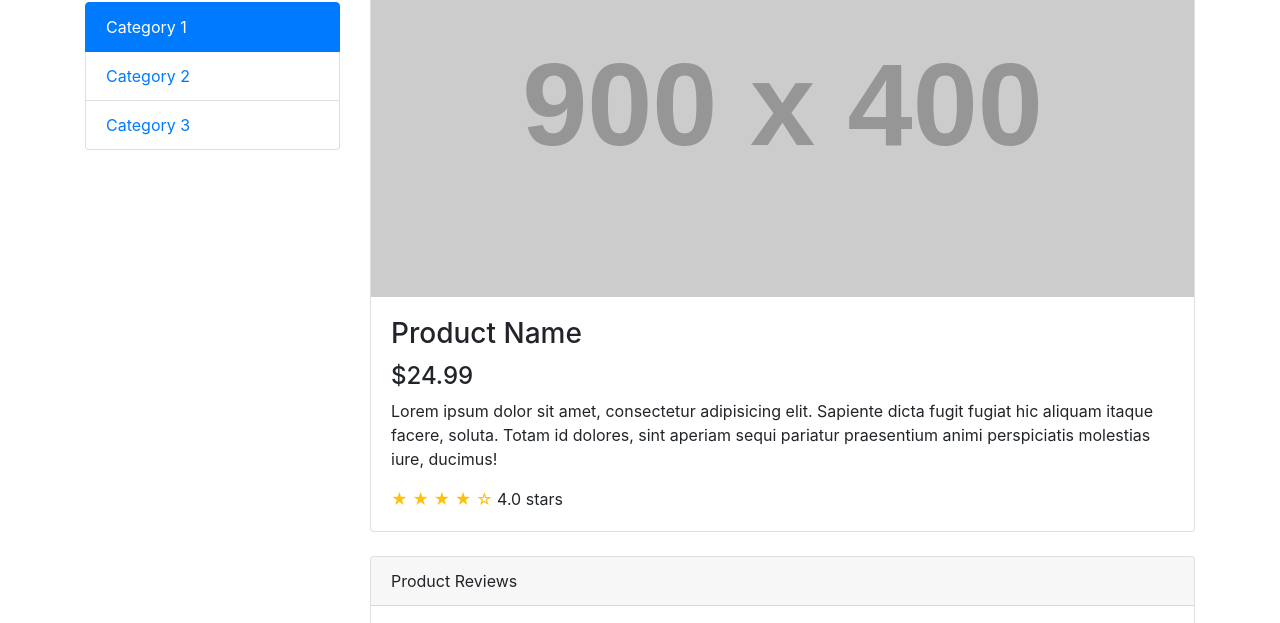
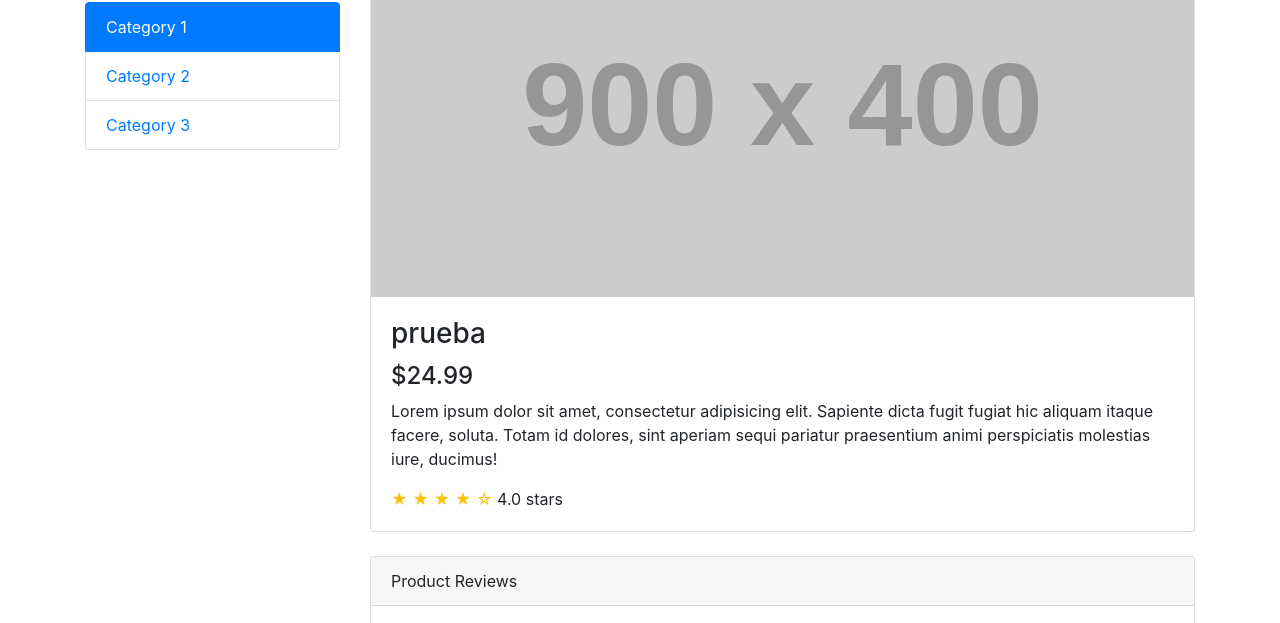
Before and after one commit to archerxd234/proyecto, a website: page index.html in a window 1280 px wide. Shown: the part 150-773 px from the top of the page. Drawn offline with Linux system fonts and the light colour scheme; placeholder pictures from the web are drawn by us.

Commit message:
proemr
sadss

```diff
--- a/index.html
+++ b/index.html
@@ -5,7 +5,7 @@
 
     <meta charset="utf-8">
     <meta name="hola" content="width=device-width, initial-scale=1, shrink-to-fit=no">
-    <meta name="mundo" content="">
+    <meta name="palenta " content="">
     <meta name="Otaku" content="">
 
     <title>Shop Item - Start Bootstrap Template</title>
@@ -68,7 +68,7 @@
           <div class="card mt-4">
             <img class="card-img-top img-fluid" src="http://placehold.it/900x400" alt="">
             <div class="card-body">
-              <h3 class="card-title">Product Name</h3>
+              <h3 class="card-title">prueba</h3>
               <h4>$24.99</h4>
               <p class="card-text">Lorem ipsum dolor sit amet, consectetur adipisicing elit. Sapiente dicta fugit fugiat hic aliquam itaque facere, soluta. Totam id dolores, sint aperiam sequi pariatur praesentium animi perspiciatis molestias iure, ducimus!</p>
               <span class="text-warning">&#9733; &#9733; &#9733; &#9733; &#9734;</span>
```
